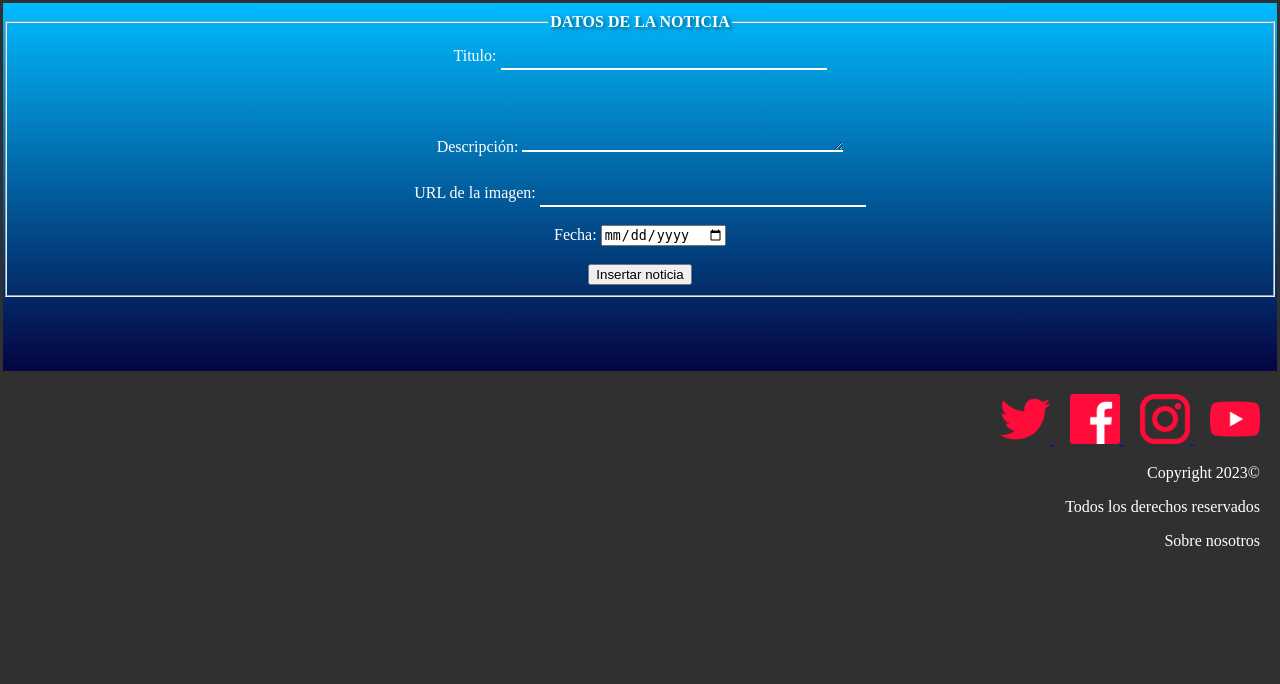
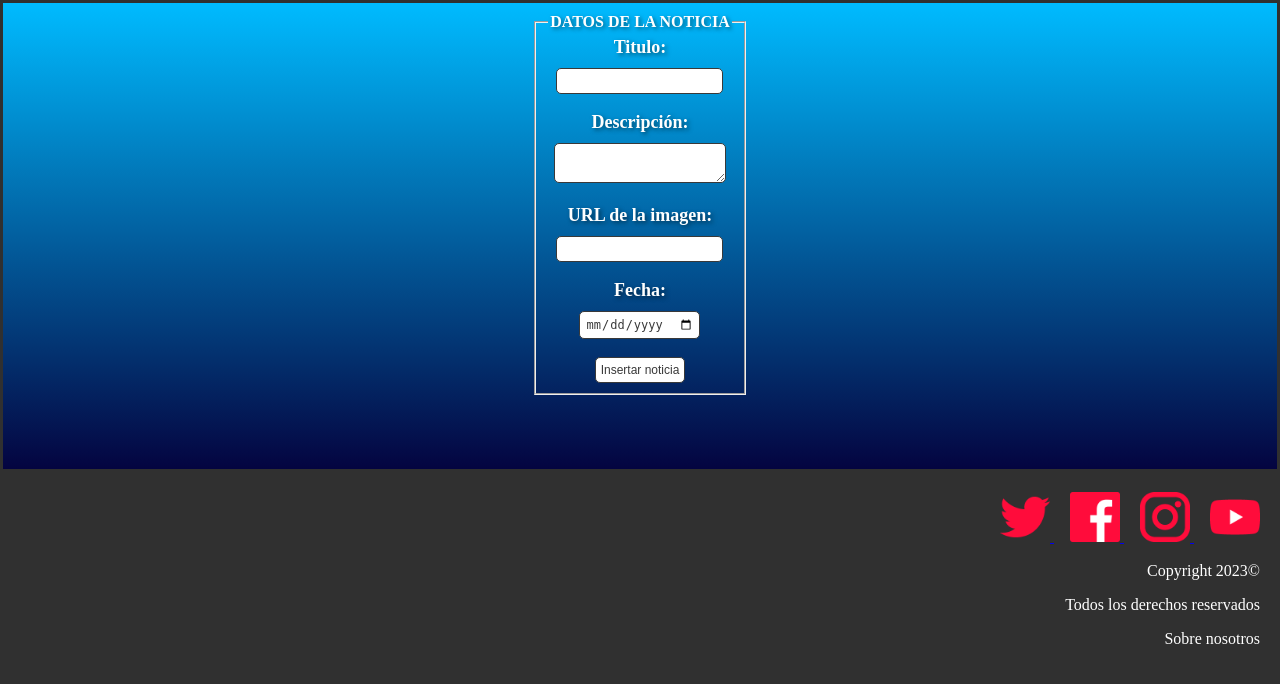
Before and after one commit to Papimaik05/proyecto, a PHP site: page /insertarNoticia.php in a window 1280 px wide. Shown: the part 241-925 px from the top of the page. Before the commit the page ends 787 px from the top, so only its background shows below. Run offline with PHP 8.4, Linux system fonts and the light colour scheme; the visitor is signed in with stand-in values (Sample User, id 1); data that the repository does not hold is empty.

Commit message:
css noticias

```diff
--- a/css/style.css
+++ b/css/style.css
@@ -683,6 +683,21 @@ legend {
   align-items: center;
 }
 
+.noticias{
+  color: white;
+  max-width: 1200px;
+  margin: 0 auto;
+  padding: 20px;
+  font-size: 16px;
+  margin-bottom: 40px;
+
+}
+
+#imgNoticia{
+  width:400px;
+  height: 300px;
+}
+
 #botoncompra{
   background-color: #4CAF50;
   border: 3px solid white;
@@ -722,3 +737,40 @@ legend {
   margin-right: 25%;
   margin-left: 25%;
 }
+
+.insertarNoticia{
+  color:white;
+  list-style: none;
+  text-align: center;
+  font-weight:500;
+  display: inline-block;
+  text-shadow: 2px 2px 4px rgba(0, 0, 0, 0.5);
+
+}
+
+.insertarNoticia label{
+  font-size: 18px;
+  font-weight: bold;
+  display: block;
+  margin-bottom: 10px;
+}
+
+.insertarNoticia input{
+  border: 1px solid #393939;
+  border-radius: 5px 5px 5px 5px;
+  color: #393939;
+  font-size: 12px;
+  padding: 5px;
+  background: white;
+  cursor: pointer;
+}
+
+.insertarNoticia textarea{
+  background: white;
+  border: 1px solid #393939;
+  border-radius: 5px 5px 5px 5px;
+  color: black;
+  font-size: 12px;
+  padding: 5px;
+  cursor: pointer;
+}
--- a/vistaNoticia.php
+++ b/vistaNoticia.php
@@ -16,6 +16,8 @@ require_once __DIR__.'/includes/noticia.php';
 			require ('./includes/comun/cabecera.php');
 		?>
 		<div class="container">
+		<div class="noticias">
+
         <?php
         $id = $_GET["id"];
         $noticia = Noticia::buscaPorId($id);
```
Also changed, not shown: 2 other files.
